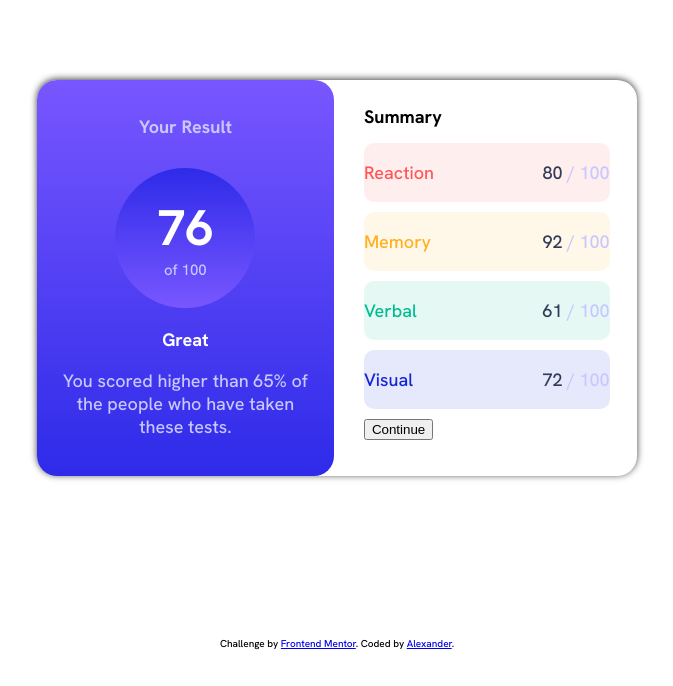
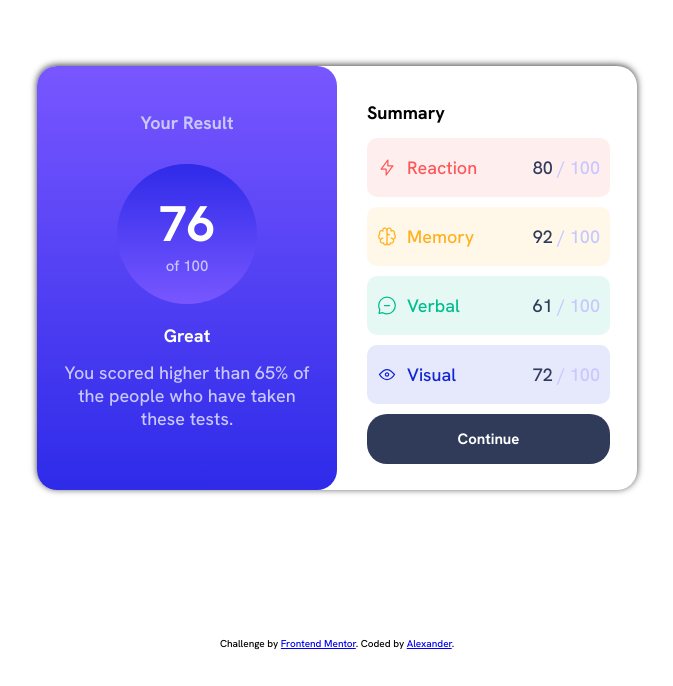
Before and after one commit to Perr0fe0/Carta-estadisticas, a plain HTML site: page index.html in a window 1280 px wide. Shown: the part 130-816 px from the top of the page, without its empty margins (303-976 px from the left). Drawn offline with Linux system fonts and the light colour scheme.

Commit message:
diseño computador listo

```diff
--- a/css/style.css
+++ b/css/style.css
@@ -66,7 +66,7 @@ html {
     font-size: 1.8rem;
     text-align: center;
     background: linear-gradient(var(--gradient-bg-light-stale-blue),var(--gradient-bg-light-royal-blue));
-    padding: 2rem;
+    padding: 3rem 5rem 6rem 5rem;
     border-radius: 2rem;
   }
   .results__score{
@@ -93,7 +93,7 @@ html {
     font-weight: bolder;
   }
   .summary{
-    margin-top: 1rem;
+    margin-top: 2rem;
     width: 100%;
   }
  .summary__items{
@@ -103,13 +103,15 @@ html {
     margin-bottom: 1rem;
     border-radius: 1rem;
     width: 90%;
+    padding: 0 1rem;
 
  }
  .results__rank{
     color: var(--neutral-white);
  }
  .results__comment p{
-    color: var(--neutral-light-lavender)
+    color: var(--neutral-light-lavender);
+    margin: 0 -3rem;
  }
  footer{
     position: fixed;
@@ -139,6 +141,27 @@ html {
  .total-score{
     color: var(--neutral-light-lavender);
  }
+
+ .flex{
+    display: flex;
+    gap: 1rem
+ }
+
+ .button{
+    width: 90%;
+    padding: 1.5rem 0;
+    border-radius: 2rem;
+    background-color: var(--neutral-dark-gray-blue);
+    font-weight: bolder;
+    font-size: 1.5rem;
+    color: var(--neutral-white);
+    font-family: 'Hanken Grotesk';
+    border-style: none;
+ }
+ .button:hover{
+    transition: 0.3s;
+    background-color: var(--gradient-bg-light-royal-blue);
+ }
 .shadow{
     -webkit-box-shadow: 0px -1px 7px 0px rgba(0,0,0,0.75);
 -moz-box-shadow: 0px -1px 7px 0px rgba(0,0,0,0.75);
--- a/index.html
+++ b/index.html
@@ -31,23 +31,26 @@
     <div class="summary">
       <h2>Summary</h2>
       <div class="summary__items bg-red">
-        <p>Reaction</p>
+
+        <p class="flex"><img src="assets/images/icon-reaction.svg" alt="" srcset="">Reaction</p>
         <p class="actual-score">80 <span class="total-score">/ 100</span></p>
       </div>
       <div class="summary__items bg-yellow">
 
-        <p>Memory</p>
+        <p class="flex"><img src="assets/images/icon-memory.svg" alt="" srcset="">Memory</p>
         <p class="actual-score">92 <span class="total-score">/ 100</span></p>
       </div>
       <div class="summary__items bg-green">
-        <p>Verbal</p>
+
+        <p class="flex"><img src="assets/images/icon-verbal.svg" alt="" srcset="">Verbal</p>
         <p class="actual-score">61 <span class="total-score">/ 100</span></p>
       </div>
       <div class="summary__items bg-blue">
-        <p>Visual</p>
+
+        <p class="flex"><img src="assets/images/icon-visual.svg" alt="">Visual</p>
         <p class="actual-score">72 <span class="total-score">/ 100</span></p>
       </div>
-      <input type="button" value="Continue">
+      <input class="button" type="button" value="Continue">
 
     </div>
   </main>
```
